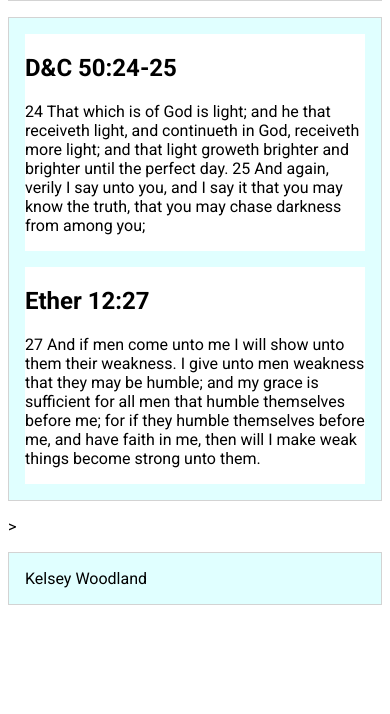
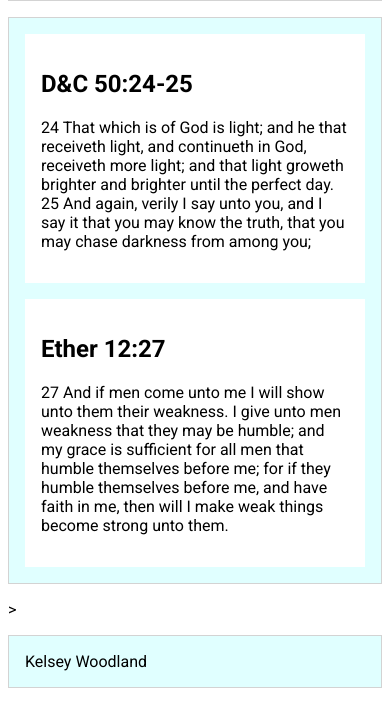
Before and after one commit to Kelwood22/wdd131, a plain HTML site: page week02/media-query.html in a window 390 px wide. Shown: the part 130-844 px from the top of the page. Drawn offline with Linux system fonts and the light colour scheme.

Commit message:
media query bug

```diff
--- a/week02/styles/media-query.css
+++ b/week02/styles/media-query.css
@@ -17,6 +17,6 @@ main {
 }
 
 section {
-    padding 1rem;
+    padding: 1rem;
     background-color: white;
 }
```
